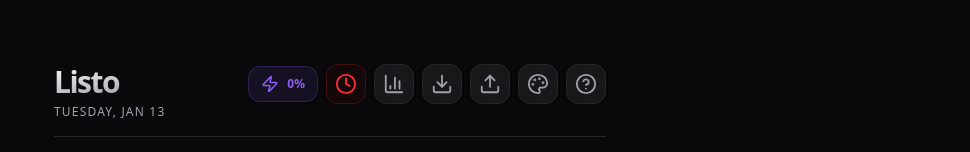
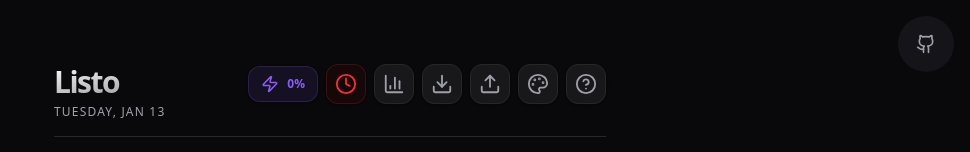
Before and after one commit to Soumay-Sanpui/Listo, a React (Vite) app: page / in a window 1280 px wide. Shown: the top 152 px of the page, without its empty margins (310-1280 px from the left). Built offline with nearby package versions, Linux system fonts and the light colour scheme.

Commit message:
feat: github repo link added

```diff
--- a/src/App.tsx
+++ b/src/App.tsx
@@ -9,7 +9,7 @@ import { AnalyticsModal } from './components/AnalyticsModal';
 import { DailyProgressModal } from './components/DailyProgressModal';
 import { ThemeModal } from './components/ThemeModal';
 import { AboutListoModal } from './components/AboutListoModal';
-import { Ghost, HelpCircle, Sparkles, Trash2, Clock, BarChart3, Heart, Zap, Palette, AlertCircle } from 'lucide-react';
+import { Ghost, HelpCircle, Sparkles, Trash2, Clock, BarChart3, Heart, Zap, Palette, AlertCircle, Github } from 'lucide-react';
 import { useWindowSize } from 'react-use';
 import Confetti from 'react-confetti';
 import type { Todo } from './types/todo';
@@ -200,6 +200,21 @@ export default function App() {
         onClose={() => setIsAboutOpen(false)}
       />
 
+      <a
+        href="https://github.com/Soumay-Sanpui/Listo"
+        target="_blank"
+        rel="noopener noreferrer"
+        className="fixed top-4 right-4 z-[100] flex items-center gap-2 sm:gap-3 p-3 rounded-full bg-zinc-900/90 text-zinc-400 hover:text-white hover:scale-105 transition-all group"
+      >
+        <div className="p-1 sm:p-1.5 rounded-full transition-colors">
+          <Github size={18} className="sm:w-5 sm:h-5 group-hover:rotate-12 transition-transform" />
+        </div>
+        <div className="hidden xs:flex flex-col items-start leading-none pr-1">
+          <span className="text-[10px] font-black uppercase tracking-widest text-zinc-300">Star on GitHub</span>
+          <span className="text-[9px] text-zinc-500 font-bold uppercase tracking-tighter mt-1">Support the project ⭐️</span>
+        </div>
+      </a>
+
       <header className="mb-6 px-2">
         <div className="flex justify-between items-start border-b border-zinc-800 pb-4 relative">
           <div className="flex-1">
@@ -218,6 +233,7 @@ export default function App() {
               <Zap size={18} fill={percentage === 100 ? 'currentColor' : 'none'} className="group-hover:animate-pulse" />
               <span className="text-xs font-black">{percentage}%</span>
             </button>
+
 
             <button
               onClick={() => setIsCountdownOpen(true)}
```
